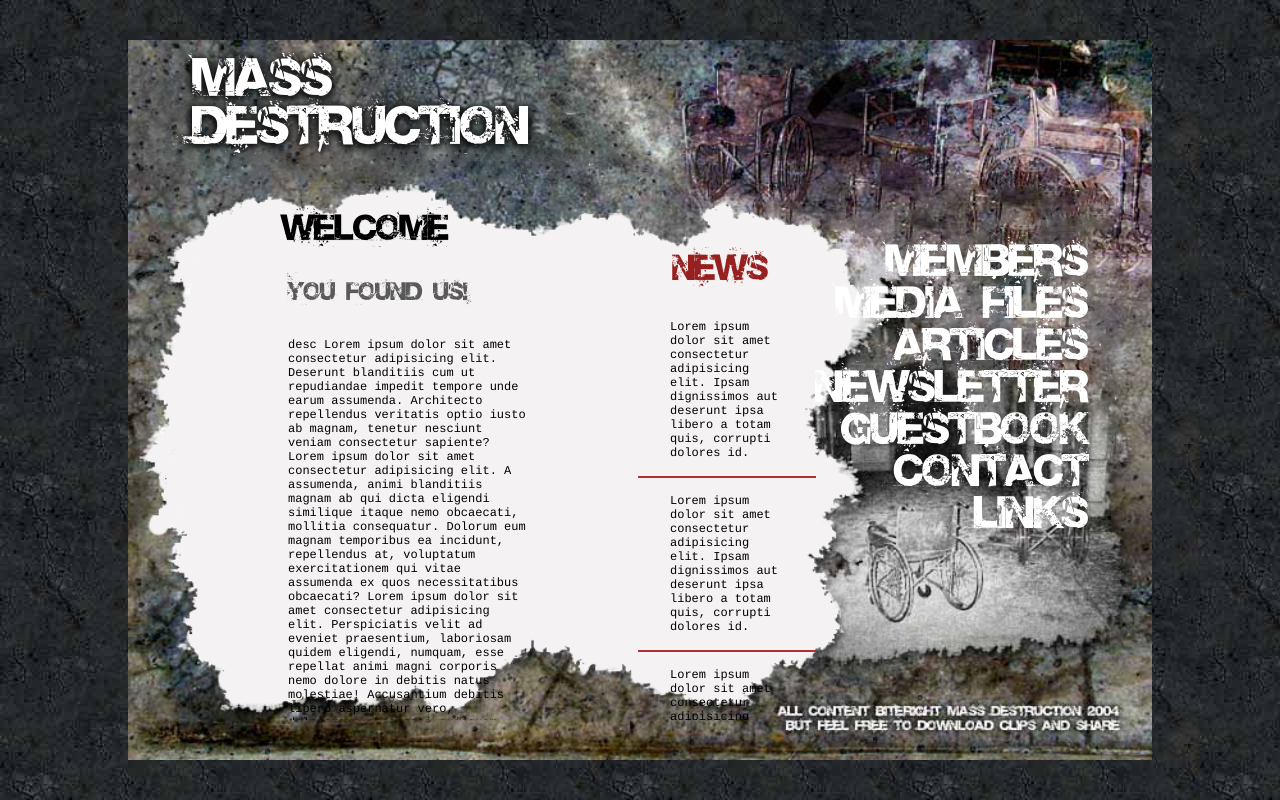
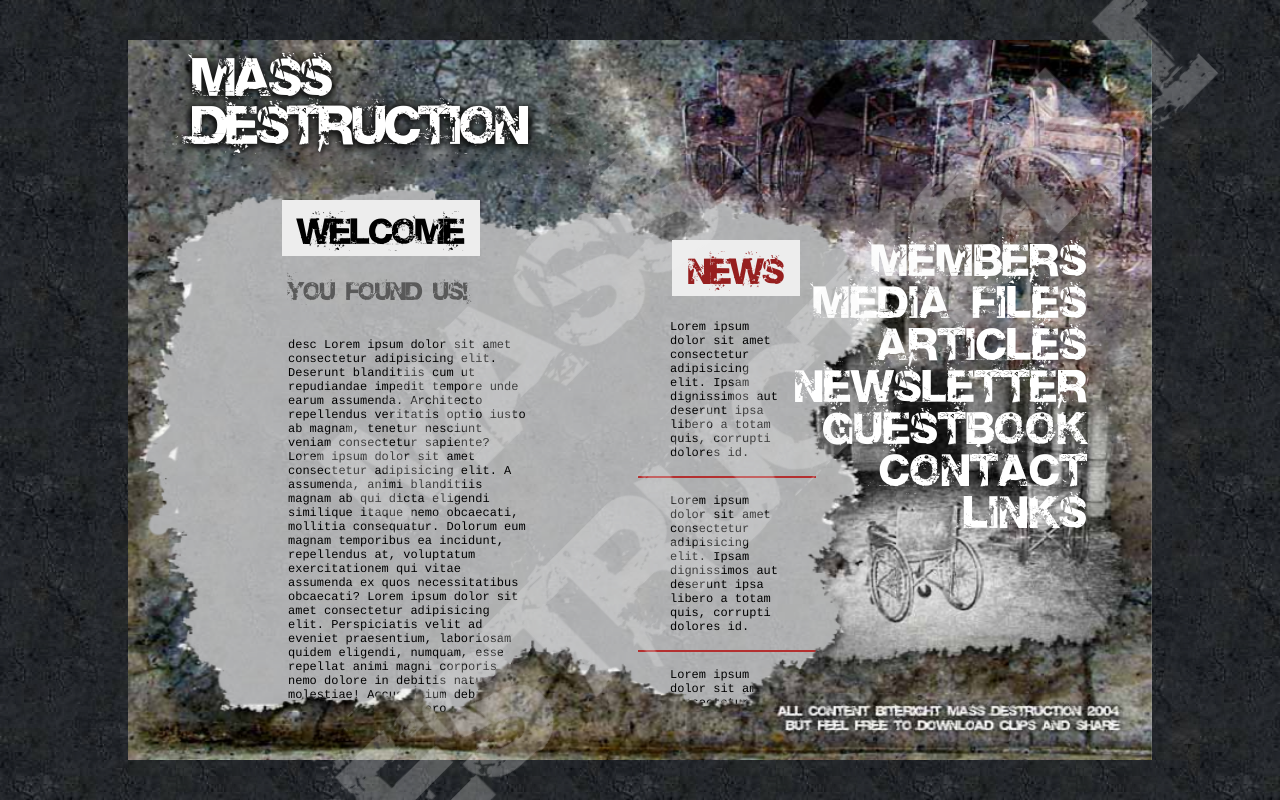
Before and after one commit to xxrobone/framew_assingment3_week3_cme, a React (Vite) app: page / in a window 1280 px wide. Shown: the top 800 px of the page. Built offline with nearby package versions, Linux system fonts and the light colour scheme.

Commit message:
crazy sidescroll animation banner :O

```diff
--- a/src/App.jsx
+++ b/src/App.jsx
@@ -7,6 +7,7 @@ import BG from './assets/images/bg_main.png'
 import './App.scss'
 import Nav from './components/nav/Nav';
 import Logo from './components/logo/Logo';
+import BannerSideScroll from './components/bannersidescroll/BannerSideScroll';
 
 function App() {
   const [currentIdx, setCurrentIdx] = useState(0)
@@ -27,7 +28,9 @@ function App() {
     <div className="app">
       <Nav ></Nav>
       <Logo />
+      <div className='bg_white'></div>
       <img src={BG} alt="" className='bg_main' />
+      <BannerSideScroll />
       <div className="content_wrapper main">
         <div className="left_side ">
           <div className="welcome">
--- a/src/App.scss
+++ b/src/App.scss
@@ -10,17 +10,26 @@
 
 }
 
+.bg_white {
+  position: absolute;
+  top: 5%;
+  left: 10%;
+  width: 80%;
+  height: 90vh;
+  z-index: -1;
+
+  background-color: #ededed;
+
+}
+
 .bg_main {
   position: absolute;
   top: 5%;
   left: 10%;
-  z-index: 99;
   width: 80%;
   height: 90vh;
+  z-index: 100;
   pointer-events: none;
-  background-color: rgb(244, 242, 242);
-  background-blend-mode: darken;
-  z-index: -1;
 
   img {
     z-index: 1;
@@ -38,6 +47,7 @@
   gap: 10px;
   grid-template-columns: 2fr 1fr;
   overflow: hidden;
+  pointer-events: fill;
 }
 
 .left_side {
@@ -59,10 +69,12 @@
   cursor: pointer;
 
   h2 {
+    padding: 0.25rem 1rem;
     position: fixed;
     left: 22%;
     top: 25vh;
     font-size: clamp(2rem, 2vw, 3rem);
+    background-color: #ededed;
     text-transform: uppercase;
     text-shadow: 1px 1px rgb(234, 234, 234);
     z-index: 100;
@@ -94,12 +106,14 @@
   cursor: pointer;
 
   h2 {
+    padding: 0.25rem 1rem;
     position: fixed;
     left: 25%;
     top: 25vh;
     font-size: clamp(2rem, 2vw, 3rem);
     text-transform: uppercase;
     text-shadow: 1px 1px rgb(234, 234, 234);
+    background-color: #ededed;
     z-index: 100;
 
   }
@@ -128,6 +142,7 @@
   }
 
   h2 {
+    padding: 0.25rem 1rem;
     position: fixed;
     left: 52.5%;
     top: 30vh;
@@ -135,6 +150,7 @@
     font-size: clamp(2rem, 2vw, 3rem);
     text-transform: uppercase;
     text-shadow: 1px 1px rgb(237, 237, 237);
+    background-color: #ededed;
     z-index: 100;
 
   }
--- /dev/null
+++ b/src/components/bannersidescroll/BannerSideScroll.jsx
@@ -0,0 +1,79 @@
+import React, {useState, useEffect} from 'react'
+import {motion} from 'framer-motion'
+import './Sidescroll.scss'
+
+
+const banner = {
+    animate: {
+        transition: {
+          duration: 5,
+        delayChildren: 0.2,
+        staggerChildren: 0.1,
+      },
+    },
+  };
+
+  const letterAni = {
+    initial: { y: 200 },
+    animate: {
+      y: 0,
+      transition: {
+        ease: [0.6, 0.01, -0.05, 0.95],
+        duration: 0.6,
+      },
+    },
+};
+
+
+const AnimatedLetters = ({ title, disabled }) => (
+    <motion.span
+      className='row_title'
+      variants={disabled ? null : banner}
+      initial='initial'
+      animate='animate'
+    >
+      {[...title].map((letter, i) => (
+
+        <motion.span key={i}
+          className='row-letter'
+          variants={disabled ? null : letterAni}
+        >
+          {letter}
+        </motion.span>
+      ))}
+    </motion.span>
+  );
+
+const SideScrollText = ({ title, sideScroll, setSideScroll }) => {
+
+    useEffect(() => {
+        setTimeout(() => {
+          setSideScroll(true);
+        }, 4000);
+      }, []);
+    return (
+      <div className={`banner_row sideScroll  ${sideScroll && 'animate'}`}>
+        <motion.div
+          initial={{ x: 0 }}
+          animate={{ x: 0 }}
+          transition={{ duration: 0.6 }}
+          className='sideScroll_inner'
+        >
+          <AnimatedLetters title={title} disabled />
+          <AnimatedLetters title={title} />
+        </motion.div>
+      </div>
+    );
+};
+
+
+
+export default function BannerSideScroll() {
+    const [sideScroll, setSideScroll] = useState(true);
+
+  return (
+      <motion.div className='banner' variants={banner}>
+          <SideScrollText title={'Mass Destruction'} sideScroll={sideScroll} setSideScroll={setSideScroll} />
+    </motion.div>
+  )
+}
--- /dev/null
+++ b/src/components/bannersidescroll/Sidescroll.scss
@@ -0,0 +1,82 @@
+$move-initial: calc(25%);
+$move-final: calc(-40%);
+
+.sideScroll {
+  width: 100%;
+  position: absolute;
+  top: 20%;
+  left: 0%;
+  overflow: hidden;
+  z-index: 1000;
+  transform: rotate(-45deg);
+  opacity: 0.3;
+  pointer-events: none;
+
+  @media (min-width: 768px) {
+   top: 20%;
+   left: 0%;
+  }
+
+
+  &.animate .sideScroll_inner {
+    animation-play-state: running;
+  }
+  .sideScroll_inner {
+    width: fit-content;
+    display: flex;
+    position: relative;
+    transform: translate3d($move-initial, 0, 0);
+    animation: sideScroll 5s linear infinite;
+    animation-play-state: paused;
+
+    @media (min-width: 980px) {
+      transform: translate3d(calc(-25% - 10vw), 0, 0);
+      animation: sideScroll-lg 10s linear infinite;
+      animation-play-state: paused;
+    }
+  }
+  .row_title {
+    padding: 0 8vw;
+    font-family: base02;
+    font-size: 20vh;
+    @media (min-width: 980px) {
+      padding: 0 2rem;
+    }
+  }
+
+  @media (min-width: 768px) and
+  (max-width: 1024px) and
+  (-webkit-min-device-pixel-ratio: 2),
+  (min-width: 769px) and
+  (max-width: 1024px) and
+  (min-resolution: 192dpi) {
+    position: fixed;
+    top: 20%;
+    left: 20%;
+
+}
+}
+
+@keyframes sideScroll {
+  0% {
+    transform: translate3d($move-initial, 0, 0);
+  }
+
+  100% {
+    transform: translate3d($move-final, 0, 0);
+  }
+}
+
+@keyframes sideScroll-lg {
+  0% {
+    transform: translate3d(calc(-5% + 10vw), 0, 0) translateY(-5%);
+  }
+
+  50% {
+    transform: translate3d(calc(-25% + 10vw), 0, 0) translateY(10%);
+  }
+
+  100% {
+    transform: translate3d(calc(-50% + 10vw), 0, 0) translateY(0%);
+  }
+}
--- a/src/components/nav/Nav.scss
+++ b/src/components/nav/Nav.scss
@@ -19,6 +19,7 @@
                 font-size: 2.5rem !important;
                 color: white;
                 line-height: 2rem;
+                letter-spacing: 2px;
 
                 &:hover {
                     animation: glitch 0.5s ease infinite forwards;
--- a/src/index.scss
+++ b/src/index.scss
@@ -37,10 +37,65 @@ body {
   place-items: center;
   overflow-x: hidden;
   color: rgba(241, 241, 241, 0.87);
-  background-color: rgb(242, 240, 240);
-z-index: 10000;
+  background-color: #ededed;
+  z-index: 10000;
 
+  &:before {
+    animation: grain 12s steps(40) infinite;
+    background-image: url('./assets/images/bg_empty.jpg');
+    content: "";
+    height: 200%;
+    left: -20%;
+    opacity: 0.3;
+    position: fixed;
+    top: -50%;
+    width: 200%;
+
+    @media (max-width: 768px) {
+      position: absolute;
+      max-width: 100vw;
+      top: 40%;
+      left: 0;
+
+     }
+  }
 }
+
+
+@keyframes grain {
+  0%,
+  100% {
+    transform: translate(0, 0);
+  }
+  10% {
+    transform: translate(-5%, -10%);
+  }
+  20% {
+    transform: translate(-15%, 5%);
+  }
+  30% {
+    transform: translate(7%, -25%);
+  }
+  40% {
+    transform: translate(-5%, 25%);
+  }
+  50% {
+    transform: translate(-15%, 10%);
+  }
+  60% {
+    transform: translate(15%, 0%);
+  }
+  70% {
+    transform: translate(0%, 15%);
+  }
+  80% {
+    transform: translate(3%, 35%);
+  }
+  90% {
+    transform: translate(-10%, 10%);
+  }
+}
+
 
 h1 {
   font-size: 3.2em;
```
Also changed, not shown: src/pages/members/Members.jsx (added, +15 -0 lines).
